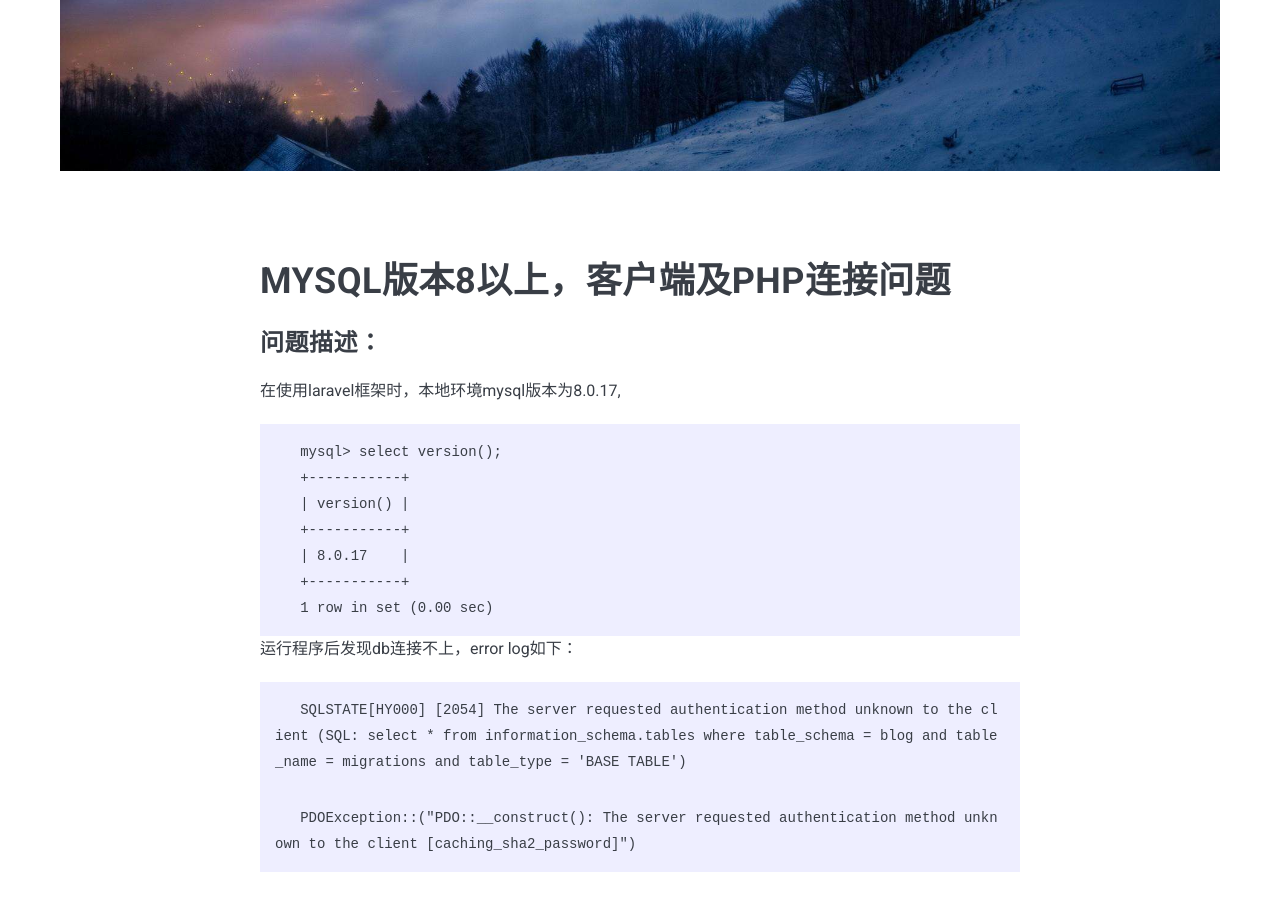
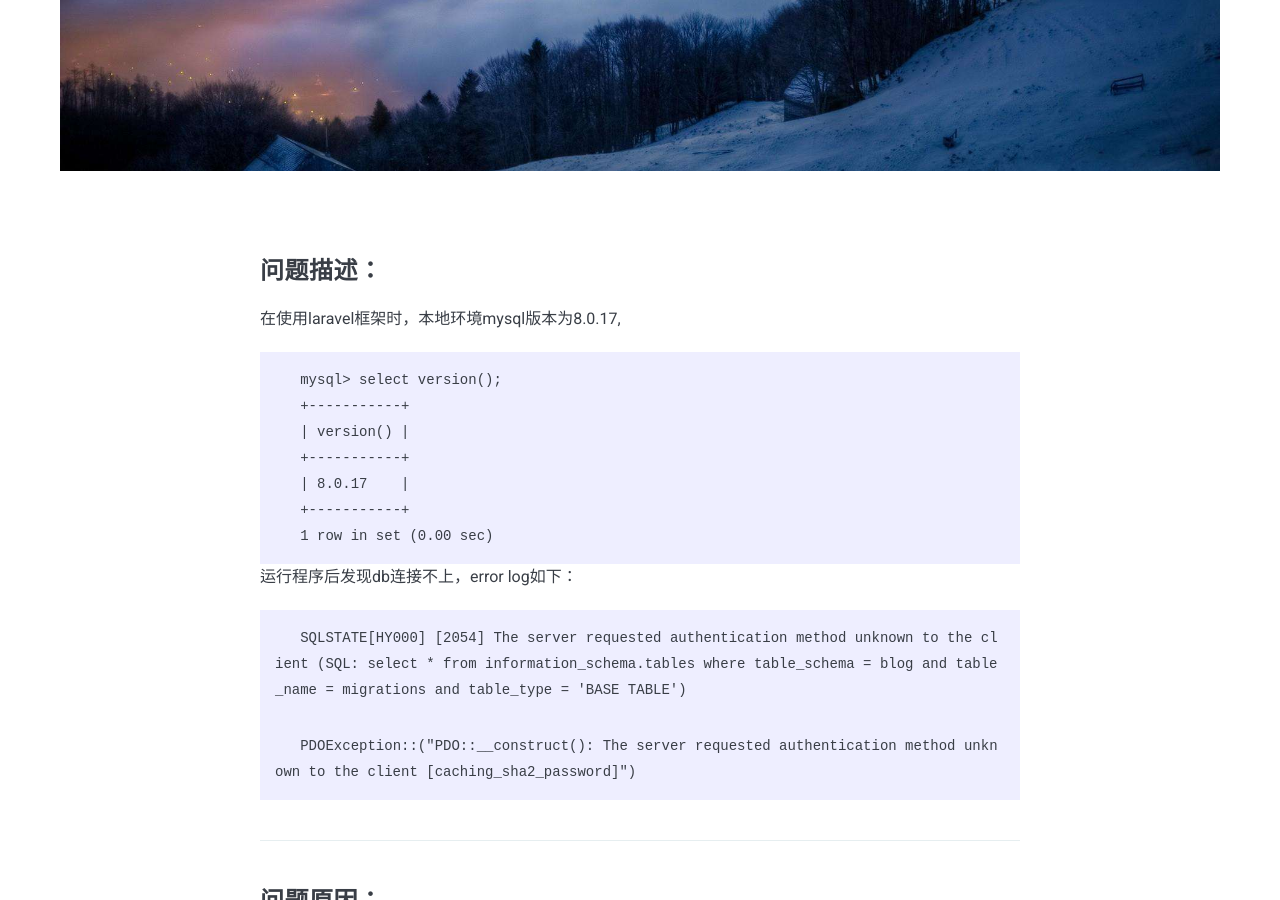
Before and after one commit to likemian/likemian.github.io, a Jekyll site: the page built from _posts/2020-11-26-mysql版本8以上客户端及PHP连接问题.markdown, in a window 1280 px wide and 900 px high, scrolled down 872 px. Built offline with Jekyll 4.4.1, drawn with Linux system fonts in a browser that asks for light colours; nearby versions of some CDN libraries; comment, search, counter and statistics services are not loaded.

Commit message:
change some format

```diff
--- a/_posts/2020-11-26-mysql版本8以上客户端及PHP连接问题.markdown
+++ b/_posts/2020-11-26-mysql版本8以上客户端及PHP连接问题.markdown
@@ -5,8 +5,6 @@ date:   2020-11-26 22:15:35 +0800
 image:  11.jpg
 tags:   PHP
 ---
-
-# MYSQL版本8以上，客户端及PHP连接问题
 
 ### 问题描述：
 
```
